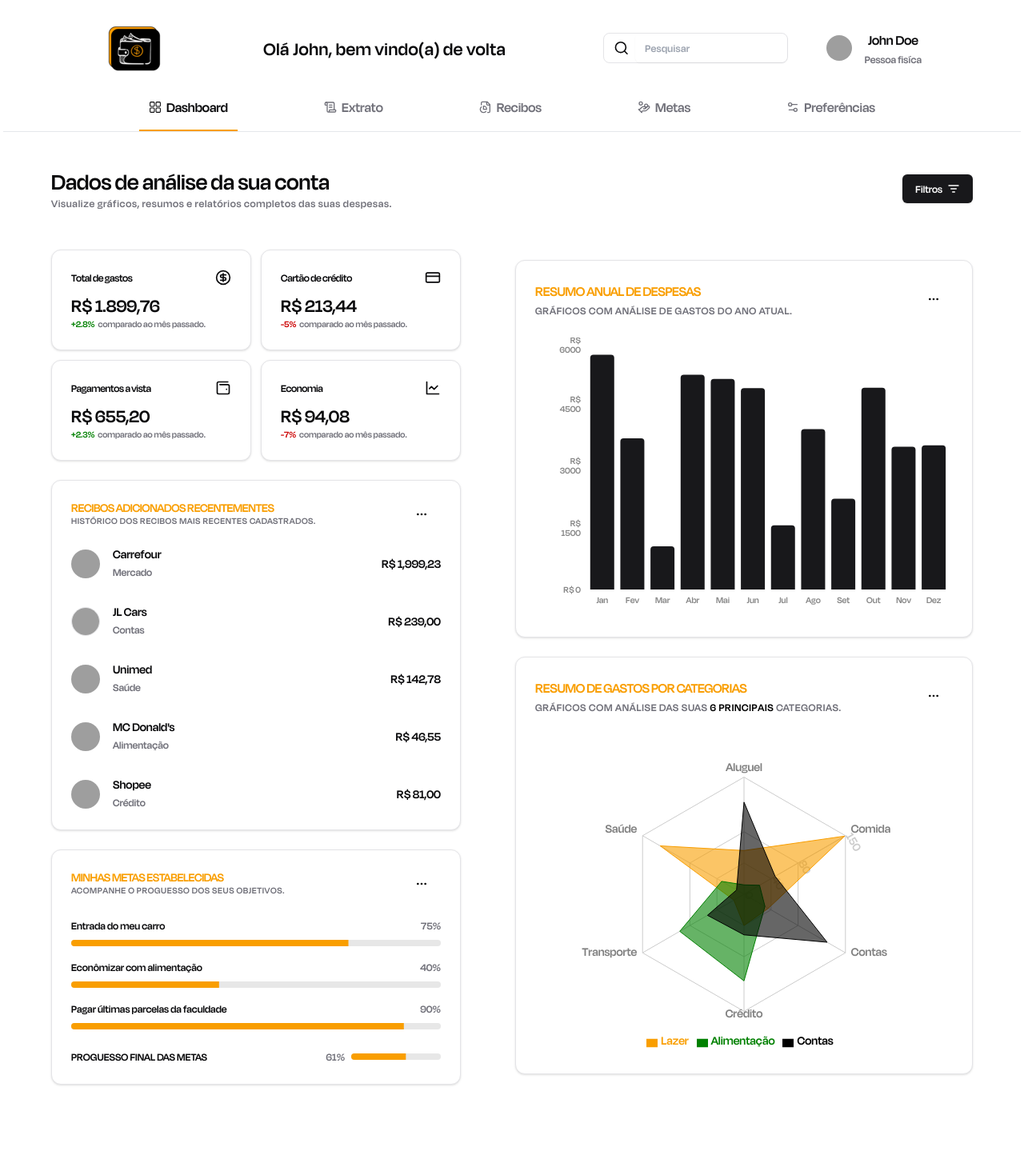
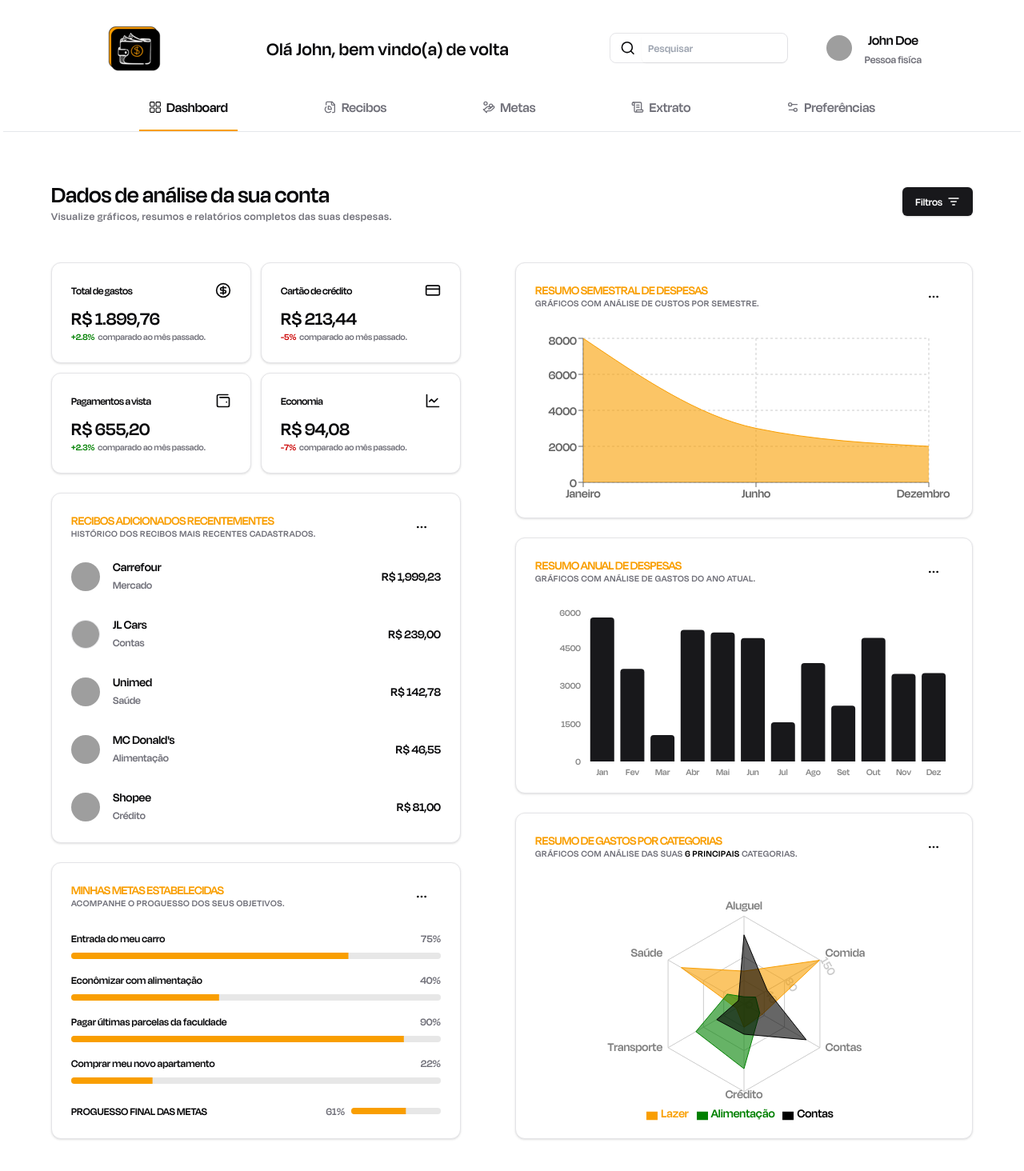
Before and after one commit to black-adm/spendmanagement-frontend, a React (Vite) app: page /dashboard in a window 1280 px wide. Shown: the top 1464 px of the page at 80% size. Built offline with nearby package versions, Linux system fonts and the light colour scheme; grey boxes are pictures that could not be loaded.

Commit message:
fix: static line chart

```diff
--- a/src/pages/dashboard/Content.tsx
+++ b/src/pages/dashboard/Content.tsx
@@ -16,14 +16,14 @@ export function DashboardContent() {
         <TabsContent value="dashboard">
           <AnalyticsContent />
         </TabsContent>
-        <TabsContent value="extract">
-          <ExtractContent />
-        </TabsContent>
         <TabsContent value="receipts">
           <ReceiptsContent />
         </TabsContent>
         <TabsContent value="goals">
           <GoalsContent />
+        </TabsContent>
+        <TabsContent value="extract">
+          <ExtractContent />
         </TabsContent>
         <TabsContent value="preferences">
           <PreferencesContent />
--- a/src/pages/dashboard/Navbar.tsx
+++ b/src/pages/dashboard/Navbar.tsx
@@ -25,21 +25,6 @@ export function DashboardNavbar() {
         <span
           className={`absolute left-0 bottom-0 w-full h-0.5 bg-primary-orange transform transition-transform duration-300 ${
             activeTab === "dashboard" ? "scale-x-100" : "scale-x-0"
-          }`}
-        ></span>
-      </TabsTrigger>
-      <TabsTrigger
-        value="extract"
-        className={`relative inline-flex items-center gap-1.5 py-4 text-lg group hover:text-black data-[state=active]:shadow-none ${
-          activeTab === "extract" ? "text-black shadow-none" : ""
-        }`}
-        onClick={() => setActiveTab("extract")}
-      >
-        <ScrollTextIcon className="size-4" />
-        Extrato
-        <span
-          className={`absolute left-0 bottom-0 w-full h-0.5 bg-primary-orange transform transition-transform duration-300 ${
-            activeTab === "extract" ? "scale-x-100" : "scale-x-0"
           }`}
         ></span>
       </TabsTrigger>
@@ -74,6 +59,21 @@ export function DashboardNavbar() {
         ></span>
       </TabsTrigger>
       <TabsTrigger
+        value="extract"
+        className={`relative inline-flex items-center gap-1.5 py-4 text-lg group hover:text-black data-[state=active]:shadow-none ${
+          activeTab === "extract" ? "text-black shadow-none" : ""
+        }`}
+        onClick={() => setActiveTab("extract")}
+      >
+        <ScrollTextIcon className="size-4" />
+        Extrato
+        <span
+          className={`absolute left-0 bottom-0 w-full h-0.5 bg-primary-orange transform transition-transform duration-300 ${
+            activeTab === "extract" ? "scale-x-100" : "scale-x-0"
+          }`}
+        ></span>
+      </TabsTrigger>
+      <TabsTrigger
         value="preferences"
         className={`relative inline-flex items-center gap-1.5 py-4 text-lg group hover:text-black data-[state=active]:shadow-none ${
           activeTab === "preferences" ? "text-black shadow-none" : ""
--- a/src/pages/dashboard/analytics/Categories.tsx
+++ b/src/pages/dashboard/analytics/Categories.tsx
@@ -66,13 +66,12 @@ const data: DataItem[] = [
 
 export function ChartCategories() {
   return (
-    <div>
-      <Card>
+    <Card className="h-[408px]">
       <CardHeader>
         <CardTitle className="flex justify-between items-center">
-            <h4 className="text-primary-orange text-lg uppercase">
+          <h4 className="text-primary-orange uppercase">
             Resumo de Gastos por categorias
-              <p className="text-muted-foreground text-sm tracking-wider">
+            <p className="text-muted-foreground text-xs tracking-wider">
               Gráficos com análise das suas {""}
               <strong className="text-black">6 principais</strong> categorias.
             </p>
@@ -83,7 +82,7 @@ export function ChartCategories() {
         </CardTitle>
       </CardHeader>
       <CardContent>
-          <ResponsiveContainer width="100%" height={400}>
+        <ResponsiveContainer width="100%" height={308}>
           <RadarChart cx="50%" cy="50%" outerRadius="80%" data={data}>
             <PolarGrid />
             <PolarAngleAxis dataKey="subject" />
@@ -114,6 +113,5 @@ export function ChartCategories() {
         </ResponsiveContainer>
       </CardContent>
     </Card>
-    </div>
   );
 }
--- a/src/pages/dashboard/analytics/Charts.tsx
+++ b/src/pages/dashboard/analytics/Charts.tsx
@@ -1,10 +1,12 @@
 import { ChartCategories } from "./Categories";
+import { LineChartsResume } from "./LineCharts";
 import { ChartOverview } from "./Overview";
 
 export function ChartsCards() {
   return (
     <div className="flex flex-col justify-center items-center">
       <div className="w-full space-y-6">
+        <LineChartsResume />
         <ChartOverview />
         <ChartCategories />
       </div>
--- a/src/pages/dashboard/analytics/Content.tsx
+++ b/src/pages/dashboard/analytics/Content.tsx
@@ -6,7 +6,7 @@ import { ChartsCards } from "./Charts";
 export function AnalyticsContent() {
   return (
     <>
-      <div className="w-full max-w-6xl mx-auto pt-12">
+      <div className="w-full max-w-6xl mx-auto pt-16">
         <div className="flex justify-between items-center">
           <h2 className="text-3xl font-extrabold">
             Dados de análise da sua conta
--- a/src/pages/dashboard/analytics/Goals.tsx
+++ b/src/pages/dashboard/analytics/Goals.tsx
@@ -51,6 +51,15 @@ export function GoalsCard() {
           </div>
           <Progress value={90} />
         </div>
+        <div className="grid gap-2">
+          <div className="flex items-center justify-between">
+            <div className="text-sm font-medium">
+              Comprar meu novo apartamento
+            </div>
+            <div className="text-sm text-muted-foreground">22%</div>
+          </div>
+          <Progress value={22} />
+        </div>
       </CardContent>
       <CardFooter className="flex items-center justify-between">
         <div className="text-sm font-medium uppercase">
--- /dev/null
+++ b/src/pages/dashboard/analytics/LineCharts.tsx
@@ -0,0 +1,77 @@
+import { Button } from "@/components/Button";
+import { Card, CardContent, CardHeader, CardTitle } from "@/components/Card";
+import { EllipsisIcon } from "lucide-react";
+import {
+  Area,
+  AreaChart,
+  CartesianGrid,
+  ResponsiveContainer,
+  Tooltip,
+  XAxis,
+  YAxis,
+} from "recharts";
+
+const data = [
+  {
+    name: "Janeiro",
+    uv: 8000,
+    pv: 2400,
+    amt: 2400,
+  },
+  {
+    name: "Junho",
+    uv: 3000,
+    pv: 1398,
+    amt: 2210,
+  },
+  {
+    name: "Dezembro",
+    uv: 2000,
+    pv: 9800,
+    amt: 2290,
+  },
+];
+
+export function LineChartsResume() {
+  return (
+    <Card className="h-80">
+      <CardHeader>
+        <CardTitle className="flex justify-between items-center">
+          <h4 className="text-primary-orange uppercase">
+            Resumo semestral de despesas
+            <p className="text-muted-foreground text-xs tracking-wider">
+              Gráficos com análise de custos por semestre.
+            </p>
+          </h4>
+          <Button variant="ghost">
+            <EllipsisIcon className="size-4 text-black" />
+          </Button>
+        </CardTitle>
+      </CardHeader>
+      <CardContent>
+        <ResponsiveContainer width="100%" height={220}>
+          <AreaChart
+            data={data}
+            margin={{
+              top: 10,
+              right: 30,
+              left: 0,
+              bottom: 0,
+            }}
+          >
+            <CartesianGrid strokeDasharray="3 3" />
+            <XAxis dataKey="name" />
+            <YAxis />
+            <Tooltip />
+            <Area
+              type="monotone"
+              dataKey="uv"
+              stroke="#f99e00"
+              fill="#f99e00"
+            />
+          </AreaChart>
+        </ResponsiveContainer>
+      </CardContent>
+    </Card>
+  );
+}
--- a/src/pages/dashboard/analytics/Overview.tsx
+++ b/src/pages/dashboard/analytics/Overview.tsx
@@ -58,13 +58,12 @@ const data = [
 
 export function ChartOverview() {
   return (
-    <div>
-      <Card>
+    <Card className="h-80">
       <CardHeader>
         <CardTitle className="flex justify-between items-center">
-            <h4 className="text-primary-orange text-lg uppercase">
+          <h4 className="text-primary-orange uppercase">
             Resumo anual de despesas
-              <p className="text-muted-foreground text-sm tracking-wider">
+            <p className="text-muted-foreground text-xs tracking-wider">
               Gráficos com análise de gastos do ano atual.
             </p>
           </h4>
@@ -74,7 +73,7 @@ export function ChartOverview() {
         </CardTitle>
       </CardHeader>
       <CardContent>
-          <ResponsiveContainer width="100%" height={350}>
+        <ResponsiveContainer width="100%" height={230}>
           <BarChart data={data}>
             <XAxis
               dataKey="name"
@@ -88,7 +87,7 @@ export function ChartOverview() {
               fontSize={12}
               tickLine={false}
               axisLine={false}
-                tickFormatter={(value) => `R$ ${value}`}
+              tickFormatter={(value) => `${value}`}
             />
             <Bar
               dataKey="total"
@@ -100,6 +99,5 @@ export function ChartOverview() {
         </ResponsiveContainer>
       </CardContent>
     </Card>
-    </div>
   );
 }
--- a/src/pages/dashboard/header/Search.tsx
+++ b/src/pages/dashboard/header/Search.tsx
@@ -8,7 +8,7 @@ export function SearchInput() {
       <Input
         type="text"
         placeholder="Pesquisar"
-        className="flex py-2 w-full md:px-3 md:py-3 outline-none border-none font-light placeholder:text-extralight placeholder:tracking-wide focus-visible:ring-0"
+        className="flex py-2 w-full px-2 md:py-3 outline-none border-none font-light placeholder:text-extralight placeholder:tracking-wide focus-visible:ring-0"
         maxLength={40}
         required
       />
```
Lines whose indentation alone changed are shown as unchanged.
